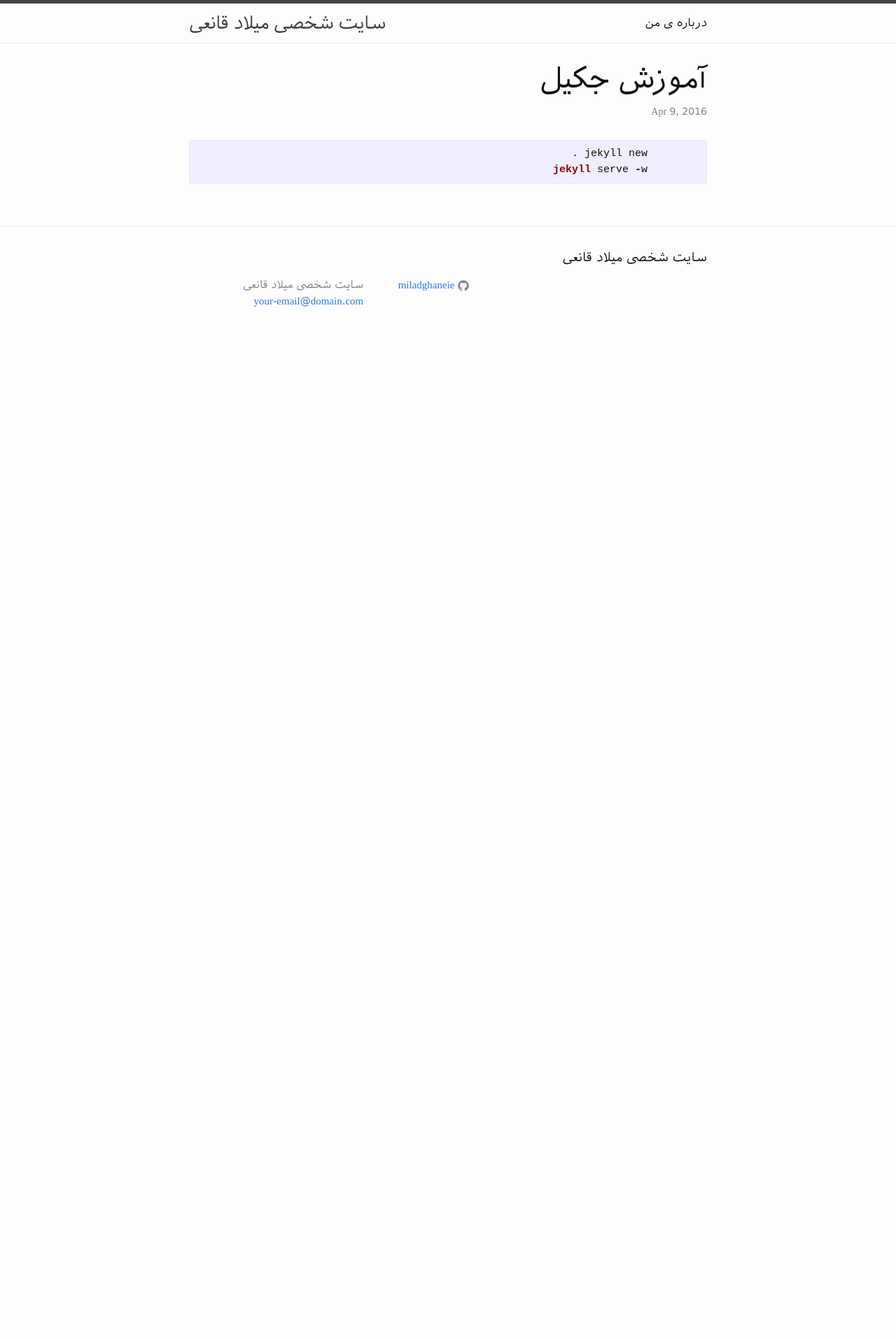
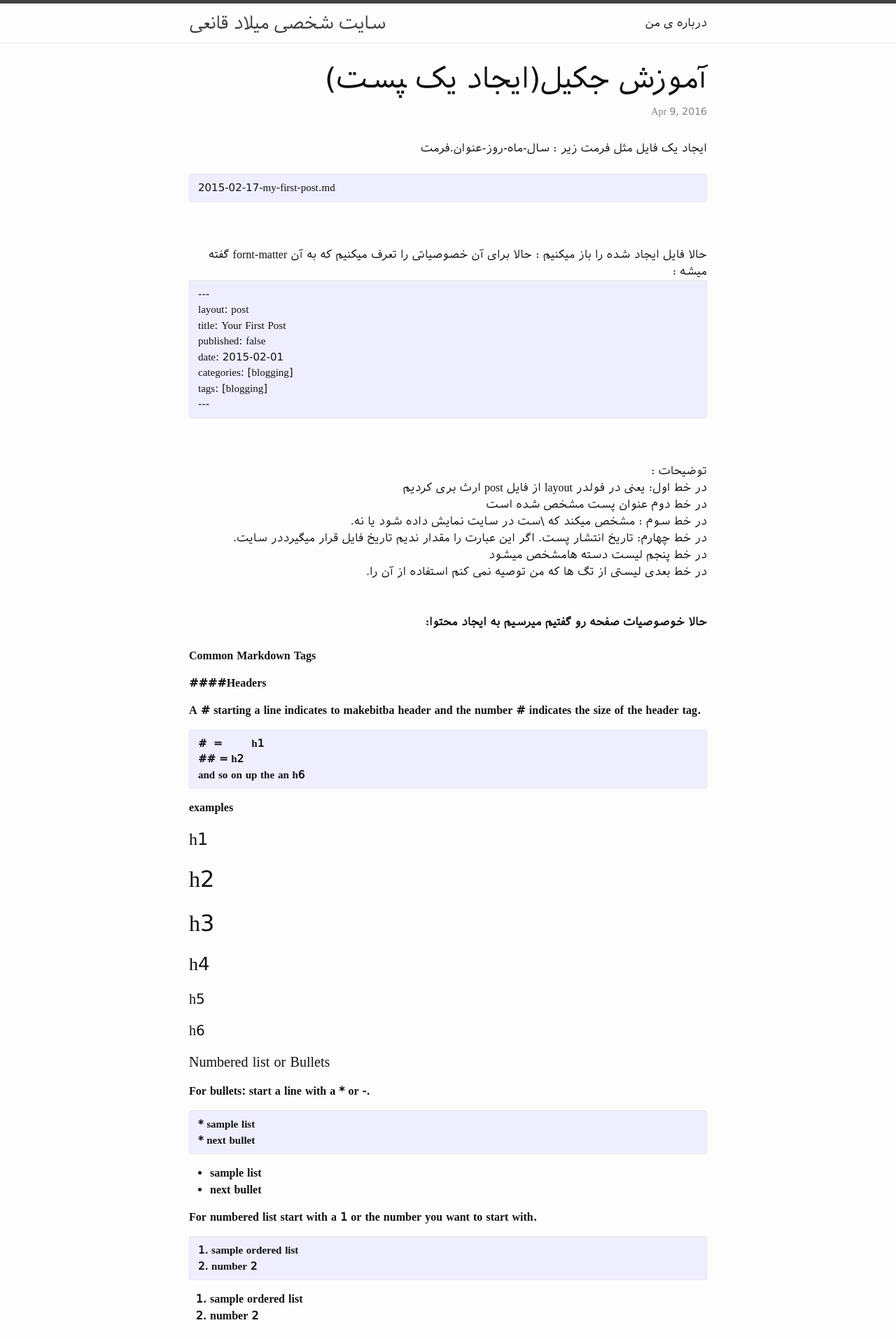
Before and after one commit to miladghaneie/miladghaneie.github.io, a Jekyll site: the page built from _posts/2016-04-09-jekyll.html, in a window 1280 px wide. Shown: the top 1913 px of the page at 70% size. Built offline with Jekyll 4.4.1, drawn with Linux system fonts in a browser that asks for light colours; before the commit the page ends 900 px from its top, so only the background shows below that; some of the changed text lies outside the part shown.

Commit message:
create jekyll site version 2

```diff
--- a/_posts/2016-04-09-jekyll.html
+++ b/_posts/2016-04-09-jekyll.html
@@ -1,11 +1,181 @@
 ---
 layout: post
-title:  "آموزش جکیل"
+title:  "آموزش جکیل(ایجاد یک ‍‍پست)"
 date:   2016-04-09 11:31:03 +0430
 categories: jekyll update
 ---
 
-{% highlight ruby %}
-	jekyll new .
+ایجاد یک فایل مثل فرمت زیر :
+سال-ماه-روز-عنوان.فرمت
+<br>
+<br>
+<div dir="ltr" class="highlighter-rouge"><pre class="highlight"><code>2015-02-17-my-first-post.md
+</code></pre>
+</div>
+
+<br>
+<br>
+
+حالا فایل ایجاد شده را  باز میکنیم :
+
+حالا برای آن خصوصیاتی را تعرف میکنیم که به آن
+ fornt-matter
+  گفته میشه :
+
+  <div dir="ltr" class="highlighter-rouge"><pre class="highlight"><code>---
+layout: post
+title: Your First Post
+published: false
+date: 2015-02-01
+categories: [blogging]
+tags: [blogging]
+---
+</code></pre>
+</div>
+
+
+<br>
+<br>
+توضیحات :
+<br>
+در خط اول‌:
+یعنی در فولدر
+layout
+ از فایل
+ post
+ ارث بری کردیم
+
+ <br>
+ در خط دوم عنوان پست مشخص شده است
+ <br>
+ در خط سوم :
+ مشخص میکند که \ست در سایت نمایش داده شود یا نه.
+ <br>
+ در خط چهارم:
+ تاریخ انتشار پست. اگر این عبارت را مقدار ندیم تاریخ فایل قرار میگیرددر سایت.
+ <br>
+ در خط پنجم لیست دسته هامشخص میشود
+ <br>
+ در خط بعدی لیستی از تگ ها که من توصیه نمی کنم استفاده از آن را.
+ <br>
+ <br>
+ <br>
+  <b>حالا خوصوصیات صفحه رو گفتیم میرسیم به ایجاد محتوا:<b>
+
+  <br>
+  <br>
+
+
+<div class="panel seriesNote" dir="ltr">
+
+
+<p><strong>Common Markdown Tags</strong></p>
+
+<p>####Headers</p>
+
+<p>A #  starting  a line indicates to makebitba header and the number # indicates  the size of the header tag.</p>
+
+<div class="highlighter-rouge"><pre class="highlight"><code>#  = 	h1
+## = h2
+and so on up the an h6
+</code></pre>
+</div>
+
+<p><strong>examples</strong></p>
+
+<h1 id="h1">h1</h1>
+
+<h2 id="h2">h2</h2>
+
+<h2 id="h3">h3</h2>
+
+<h3 id="h4">h4</h3>
+
+<h4 id="h5">h5</h4>
+
+<h4 id="h6">h6</h4>
+
+<h4 id="numbered-list--or-bullets">Numbered list  or Bullets</h4>
+
+<p>For bullets: start a line with a * or -.</p>
+
+<div class="highlighter-rouge"><pre class="highlight"><code>* sample list
+* next bullet
+</code></pre>
+</div>
+
+<ul>
+  <li>sample list</li>
+  <li>next bullet</li>
+</ul>
+
+<p>For numbered list start with a 1 or the number you want to start with.</p>
+
+<div class="highlighter-rouge"><pre class="highlight"><code>1. sample ordered list
+2. number 2
+</code></pre>
+</div>
+
+<ol>
+  <li>sample ordered list</li>
+  <li>number 2</li>
+</ol>
+
+<h4 id="bold">Bold</h4>
+
+<p>surround  the text you to build with 2 ** and then put 2 more after the text  to end the bold.</p>
+
+<div class="highlighter-rouge"><pre class="highlight"><code>**sample bold**
+</code></pre>
+</div>
+
+<p><strong>sample bold</strong></p>
+
+<h4 id="links">Links</h4>
+
+<p>link to other pages:</p>
+
+<div class="highlighter-rouge"><pre class="highlight"><code>[link name display](http://myurl.com)
+</code></pre>
+</div>
+
+<p><a href="http://myurl.com">link name display</a></p>
+
+<h3 id="code-highlighting">Code Highlighting</h3>
+
+<p>There are 2 ways: tab the line in and it will group the text like the examples above.
+or use the highlighter markup</p>
+
+<figure class="highlight"><pre><code class="language-text" data-lang="text">{% highlight c# %}
+// some c# code
+var a = "bad variable name"
+{% endhighlight %}</code></pre></figure>
+
+<h2 id="highlighting-text-without-the-code-highlighting">Highlighting text without the code highlighting</h2>
+
+<p>Start the line with a tab and it will automatically do it for you.</p>
+
+<div class="highlighter-rouge"><pre class="highlight"><code>you will get text like this if you start the line with a tab.
+</code></pre>
+</div>
+
+<h2 id="further-reading-on-markdown">Further Reading on Markdown</h2>
+
+<p>Github documentation on their markdown:  <a href="https://help.github.com/articles/github-flavored-markdown/">https://help.github.com/articles/github-flavored-markdown/</a>.</p>
+
+
+
+      </div>
+
+
+  حالا اجرا کنید:
+
+<p dir="ltr">
+<code>
+
 	jekyll serve -w
-{% endhighlight %}
+
+	</code>
+
+
+<p>
--- a/css/main.scss
+++ b/css/main.scss
@@ -7,7 +7,9 @@
 		font-family: irsans;
 		src: url(irsans.ttf);
 }
-
+* {
+	font-family: irsans!important;
+}
 
 // Our variables
 $base-font-family: irsans;
```
